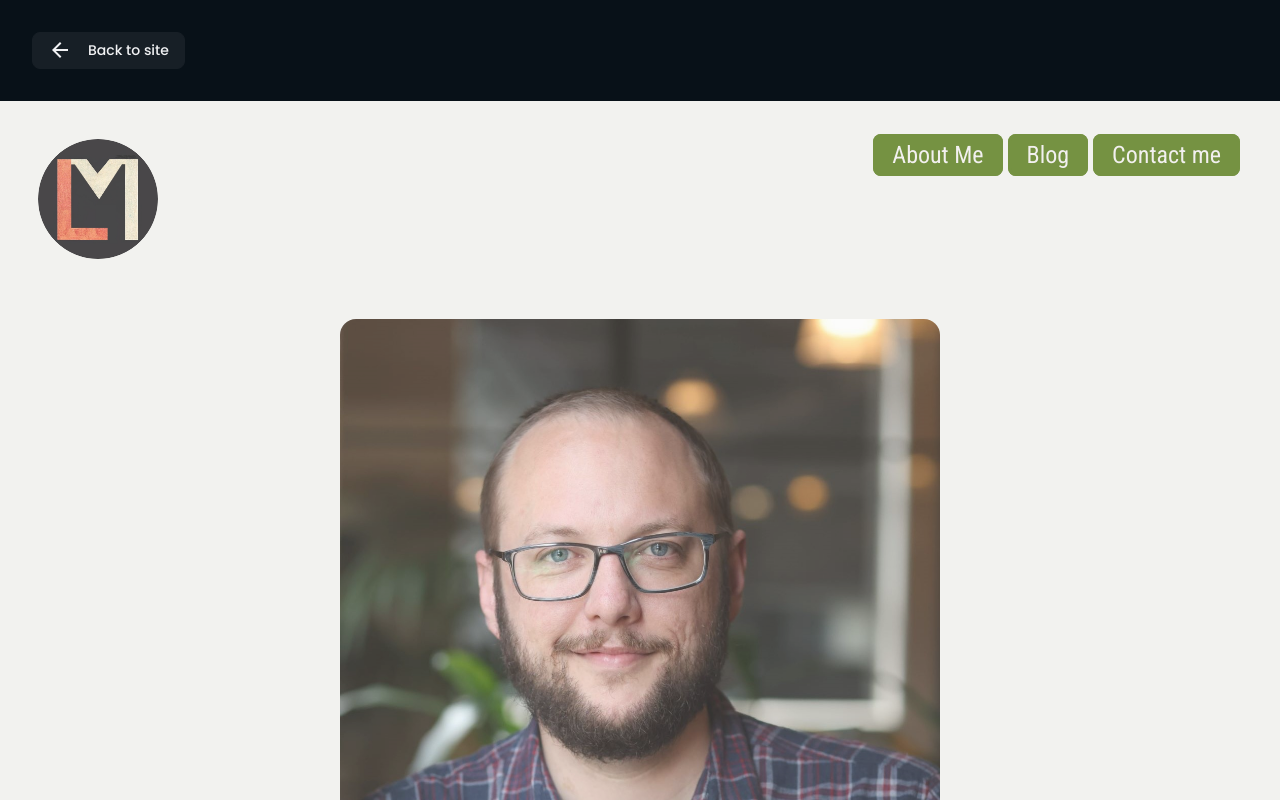
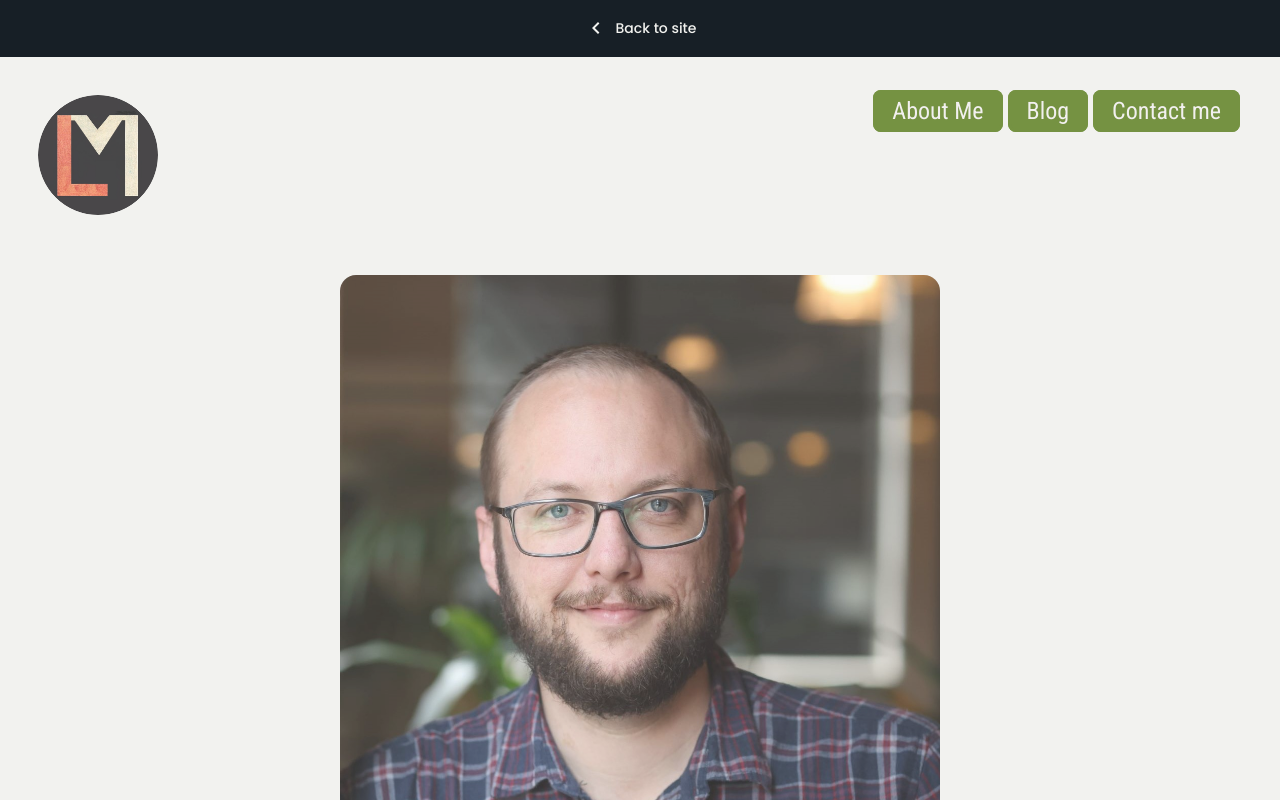
Before and after one commit to mastra90/luke-mastrocola-portfolio, a React (Vite) app: page / in a window 1280 px wide. Both pictures are taken after a click on the button "Compare to my first website!". Built offline with nearby package versions, Linux system fonts and the light colour scheme.

Commit message:
Update styling for changing to legacy site

```diff
--- a/public/legacy/css/about-me.css
+++ b/public/legacy/css/about-me.css
@@ -10,7 +10,7 @@ html {
   max-width: 1400px;
   margin: auto;
   margin-top: 5%;
-
+  padding-bottom: 32px;
 }
 
 /* About me button styling */
@@ -35,7 +35,7 @@ html {
   transition: 0.3s ease-in-out;
 }
 
-  /* About me button text styling*/
+/* About me button text styling*/
   div a {text-decoration: none}
 
 
--- a/public/legacy/css/blog.css
+++ b/public/legacy/css/blog.css
@@ -10,7 +10,7 @@ html {
   max-width: 1200px;
   margin: auto;
   margin-top: 5%;
-
+  padding-bottom: 32px;
 }
 
 /* Blog button styling */
--- a/public/legacy/css/contact-me.css
+++ b/public/legacy/css/contact-me.css
@@ -1,6 +1,9 @@
 
 /* CONTACT ME PAGE STYLING */
 
+.container {
+  padding-bottom: 32px;
+}
 
 /* input fields styling */
 input[type=text], select, textarea {
@@ -53,7 +56,6 @@ input[type=text], select, textarea {
     max-width: 600px;
     min-width: 150px;
     margin-top: 32px;
-    margin-bottom: 48px;
   }
 
   /* button hover styling */
--- a/public/legacy/css/stylesheet.css
+++ b/public/legacy/css/stylesheet.css
@@ -2,6 +2,10 @@
 
   box-sizing: border-box;
   font-family: 'Roboto Condensed', sans-serif;
+}
+
+html {
+  max-height: 100vh;
 }
 
 header {
--- a/src/App.tsx
+++ b/src/App.tsx
@@ -20,24 +20,22 @@ const App = () => {
   return (
     <ThemeProvider theme={theme}>
       <CssBaseline />
-      {isLegacy ? (
-        <LegacySite toNewSite={toNewSite} />
-      ) : (
+      <LegacySite isLegacy={isLegacy} toNewSite={toNewSite} />
       <Box
         sx={{
-            display: "flex",
+          display: isLegacy ? "none" : "flex",
+          opacity: isLegacy ? 0 : 1,
           flexDirection: "column",
           gap: isMobile ? 12 : 32,
           mt: isMobile ? 0 : 4,
         }}
       >
         <Header isDark={isDark} setIsDark={setIsDark} />
-          <About onShowLegacy={toLegacySite} />
+        <About toLegacySite={toLegacySite} />
         <Portfolio />
         <Contact />
         <Footer isDark={isDark} setIsDark={() => setIsDark(!isDark)} />
       </Box>
-      )}
     </ThemeProvider>
   );
 };
--- a/src/components/About.tsx
+++ b/src/components/About.tsx
@@ -7,7 +7,7 @@ import { Heading, SubHeading, LayoutWrapper, FlexBox } from "../helpers/Wrappers
 import { aboutCardsData } from "../data/AboutCardsData";
 import { useResponsive } from "../hooks/useResponsive";
 
-const About = ({ onShowLegacy }: { onShowLegacy?: () => void }) => {
+const About = ({ toLegacySite }: { toLegacySite?: () => void }) => {
   const theme = useTheme();
   const { border, green } = theme.palette;
   const bgcolor = theme.palette.background;
@@ -59,7 +59,7 @@ const About = ({ onShowLegacy }: { onShowLegacy?: () => void }) => {
           I've come!
         </Typography>
         <Button
-          onClick={onShowLegacy}
+          onClick={toLegacySite}
           variant="outlined"
           sx={{
             width: "fit-content",
--- a/src/components/LegacySite.tsx
+++ b/src/components/LegacySite.tsx
@@ -1,41 +1,47 @@
-import { ArrowBack } from "@mui/icons-material";
+import { ChevronLeft } from "@mui/icons-material";
 import { Box, Button, useTheme } from "@mui/material";
 import { useResponsive } from "../hooks/useResponsive";
 
-const LegacySite = ({ toNewSite }: { toNewSite: () => void }) => {
+const LegacySite = ({ isLegacy, toNewSite }: { isLegacy: boolean; toNewSite: () => void }) => {
   const theme = useTheme();
   const isMobile = useResponsive();
-  const { green } = theme.palette;
   const bgcolor = theme.palette.background;
 
   return (
     <Box
       sx={{
+        position: "absolute",
+        top: 0,
+        zIndex: isLegacy ? 100 : -100,
         height: "100vh",
+        width: "100%",
         display: "flex",
         flexDirection: "column",
-        transition: "all 1s ease-in-out",
+        opacity: isLegacy ? 1 : 0,
+
       }}
     >
       <Button
         onClick={toNewSite}
         variant="outlined"
         sx={{
-          m: 4,
-          width: "fit-content",
-          borderColor: bgcolor.secondary,
-          transition: "all 1s ease-in-out",
-          ...(!isMobile && { "&:hover": { borderColor: green } }),
+          py: 2,
+          border: 0,
+          borderRadius: 0,
+          color: "#f2f2ef",
+          bgcolor: "#759242",
+          transition: "all 0.1s ease-in-out",
+          ...(!isMobile && { "&:hover": { bgcolor: bgcolor.secondary } }),
         }}
       >
-        <ArrowBack sx={{ fontSize: 24, mr: 2, transition: "all 1s ease-in-out" }} />
+        <ChevronLeft sx={{ fontSize: 24, mr: 1, color: "#f2f2ef" }} />
         Back to site
       </Button>
       <iframe
         src="/legacy/index.html"
         width="100%"
         height="100%"
-        style={{ border: "none", transition: "all 1s ease-in-out" }}
+        style={{ border: "none" }}
         title="Legacy Portfolio Site"
       />
     </Box>
```
Lines whose indentation alone changed are shown as unchanged.
